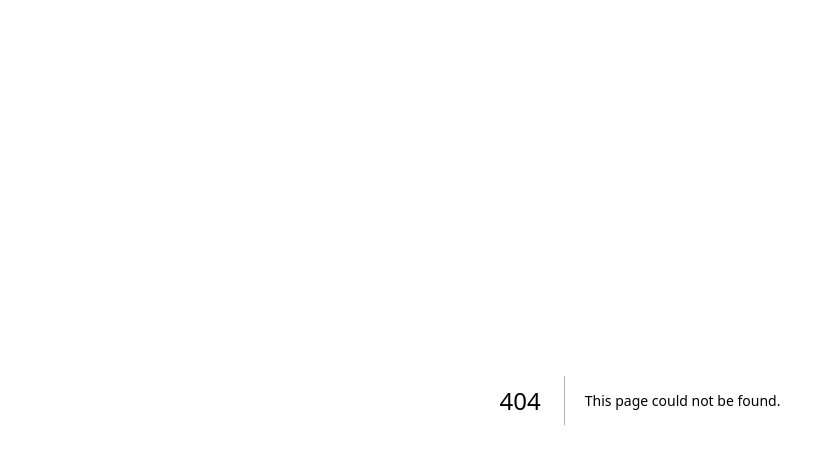
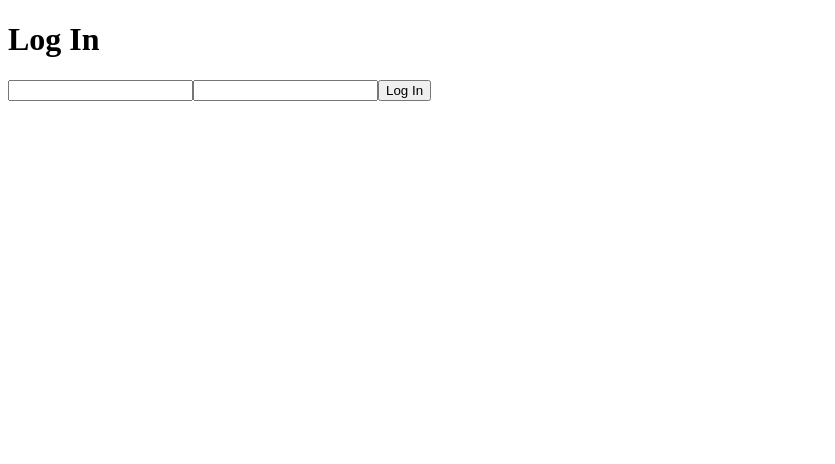
Before and after one commit to StevDev88/It-s-Wine-O-Clock, a Next.js app: page /login in a window 1280 px wide. Before the commit this address had no page. Shown: the top 464 px of the page, without its empty margins (0-835 px from the left). Built offline with nearby package versions, Linux system fonts and the light colour scheme.

Commit message:
New edit

```diff
--- /dev/null
+++ b/pages/login.js
@@ -0,0 +1,40 @@
+import { useState } from "react"
+import axios from "axios"
+
+// import styles from '../styles/login.module.css'
+
+const login = () => {
+    const [ email, setEmail ] = useState('')
+    const [ password, setPassword] = useState('')
+    const submitHandler = async (e) => {
+        e.preventDefault()
+
+        const config = {
+            headers: {
+                "Content-Type": "application/json"
+            },
+        }
+
+        const { data } = await axios.post(
+            `/api/userLogin`,
+            {email, password},
+            config
+            )
+
+        console.log(data)
+
+    }
+
+    return (
+        <>
+        <form onSubmit={submitHandler}>
+        <h1>Log In</h1>
+        <input value={email} onChange={(e)=>setEmail(e.target.value)} />
+        <input value={password} onChange={(e)=>setPassword(e.target.value)} />
+        <button type="submit">Log In</button>
+        </form>
+        </>
+    )
+}
+
+export default login
```
